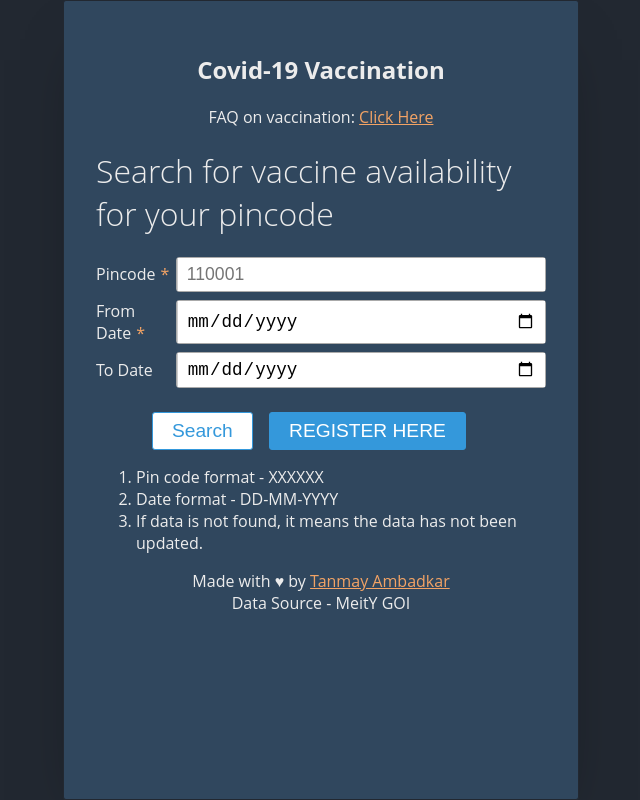
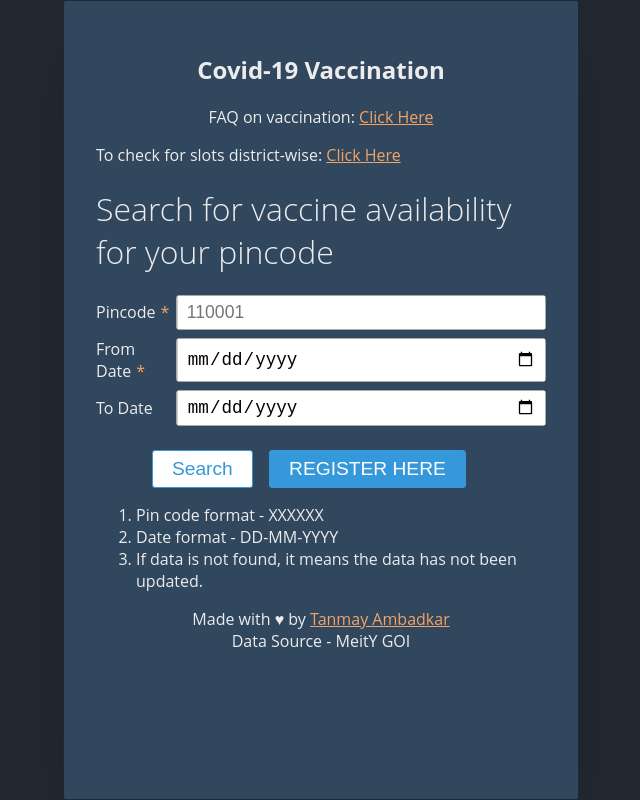
Before and after one commit to TanmayAmbadkar/covid-vaccine, a plain HTML site: page index.html in a window 1280 px wide. Shown: the whole page, without its empty margins (319-959 px from the left). Drawn offline with Linux system fonts and the light colour scheme.

Commit message:
Changes in dropdown

```diff
--- a/index.html
+++ b/index.html
@@ -33,6 +33,13 @@
                     >Click Here</a
                 >
             </p>
+			 To check for slots district-wise:
+                <a
+                    href="https://covaccine-search.netlify.app/state"
+                    target="_blank"
+                    rel="noreferrer noopener"
+                    >Click Here</a
+                >
             <form>
                 <h1>Search for vaccine availability for your pincode</h1>
 
```
Also changed, not shown: state/index.html (+2 -2 lines).
